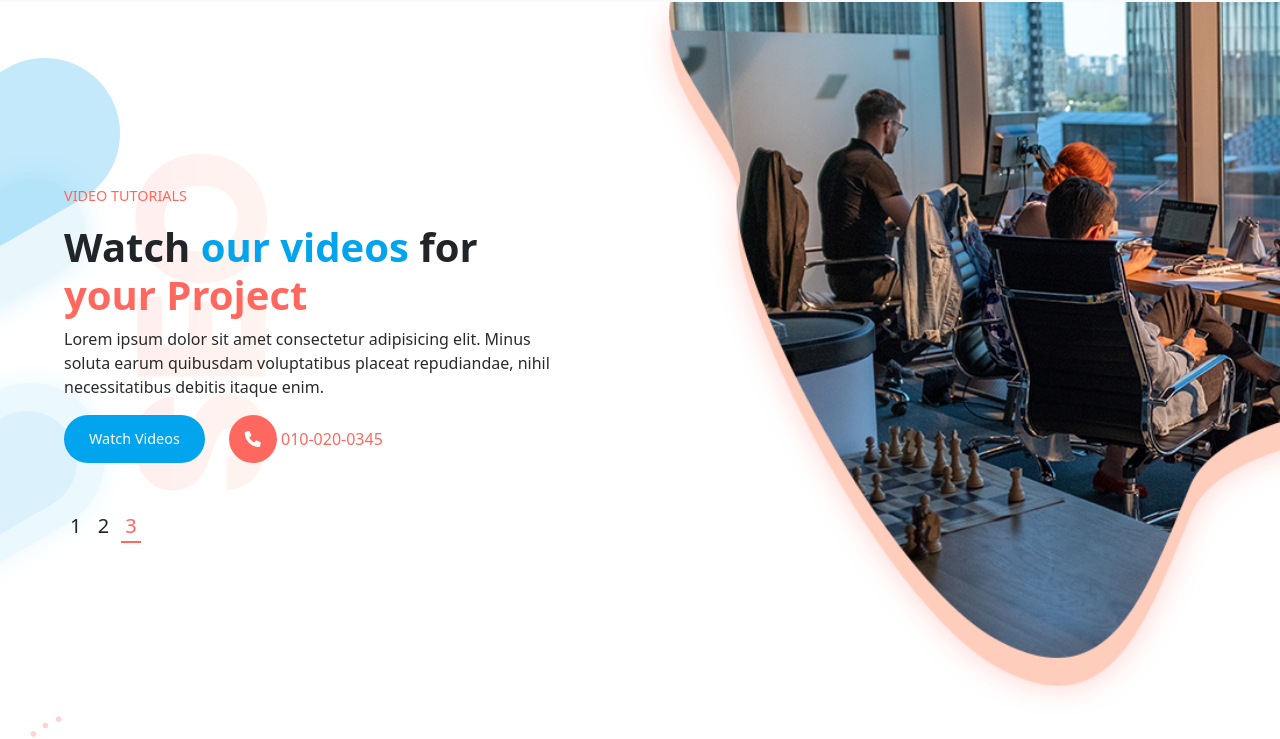
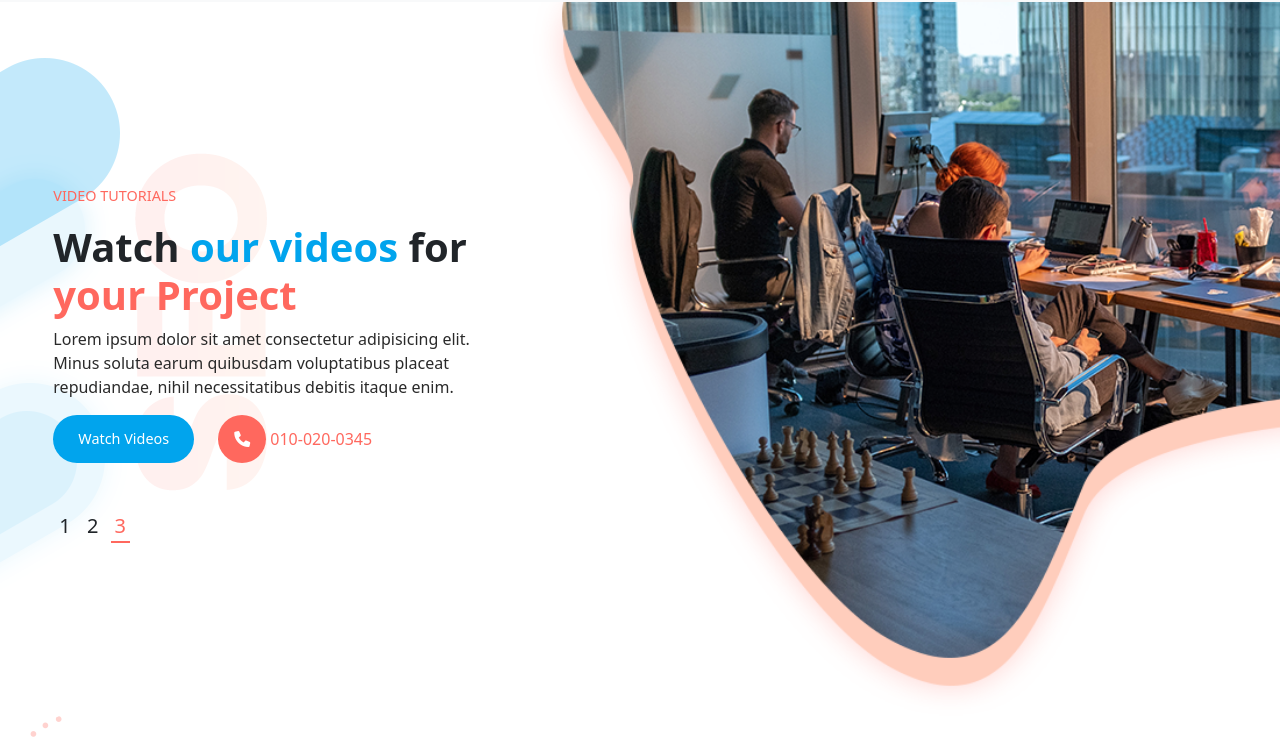
Before and after one commit to ShaimaaAKamal/Onix, a plain HTML site: page index.html in a window 1280 px wide. Shown: the part 68-807 px from the top of the page. Drawn offline with Linux system fonts and the light colour scheme.

Commit message:
update home  section

```diff
--- a/index.html
+++ b/index.html
@@ -47,7 +47,7 @@
 
         <section id="Home" class="d-flex justify-content-center align-items-center align-items-lg-start overflow-hidden ">
             <div class="d-lg-flex justify-content-lg-between homeH1">
-                    <div class="align-self-lg-center col-lg-6">
+                    <div class="align-self-lg-center col-lg-5">
                         <div class="slideshow-container">
                             <div class="mySlides fadek ">
                             <div class="d-flex justify-content-center">
@@ -99,7 +99,7 @@
 
 
                     </div>
-                    <div class="d-none d-lg-block col-lg-6">
+                    <div class="d-none d-lg-block col-lg-7">
                         <img src="images/banner-right-image.png" alt="banner image" class=" h-100">
                     </div>
 
```
